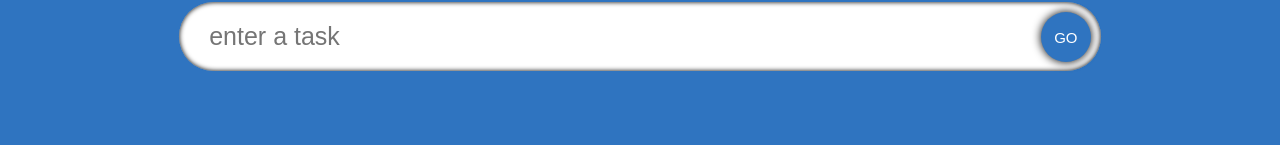
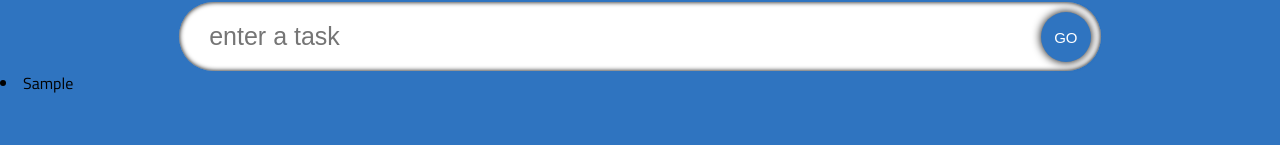
Before and after one commit to Daisy-Wang-Dev/todos, a React (Create React App) app: page / in a window 1280 px wide. Both pictures are taken after typing "Sample" into the empty fields and a click on the button "GO". Shown: the part 155-300 px from the top of the page. Built offline with nearby package versions, Linux system fonts and the light colour scheme.

Commit message:
Create TodoList component

```diff
--- a/src/App.tsx
+++ b/src/App.tsx
@@ -4,6 +4,7 @@ import "./components/Header/Header";
 import Header from "./components/Header/Header";
 import InputField from "./components/InputField/InputField";
 import { Todo } from "./model";
+import TodoList from "./components/TodoList/TodoList";
 
 const App: React.FC = () => {
   const [todo, setTodo] = useState<string>("");
@@ -23,12 +24,7 @@ console.log(todos)
     <>
       <Header />
       <InputField todo={todo} setTodo={setTodo} handleAdd={handleAdd} />
-      {/* <TodoList/> */}
-      {/* {Array.from(todos).map(todo =>
-      <li>
-        {todo.todo}
-      </li>
-        )} */}
+      <TodoList todos={todos} setTodos={setTodos}/>
     </>
   );
 };
--- /dev/null
+++ b/src/components/TodoList/TodoList.scss
@@ -0,0 +1 @@
+@use "../../styles/partials/mixins" as *;
--- /dev/null
+++ b/src/components/TodoList/TodoList.tsx
@@ -0,0 +1,22 @@
+import "./TodoList.scss";
+import { Todo } from "../../model";
+
+interface Props {
+    todos:Set<Todo>;
+    setTodos:React.Dispatch<React.SetStateAction<Set<Todo>>>;
+}
+const TodoList = ({todos, setTodos}: Props) => {
+  return (
+    <div className="todos">
+      {Array.from(todos).map(todo =>
+      <li key={todo.id}>
+        {todo.todo}
+      </li>
+        )}
+
+
+    </div>
+  )
+}
+
+export default TodoList
```
